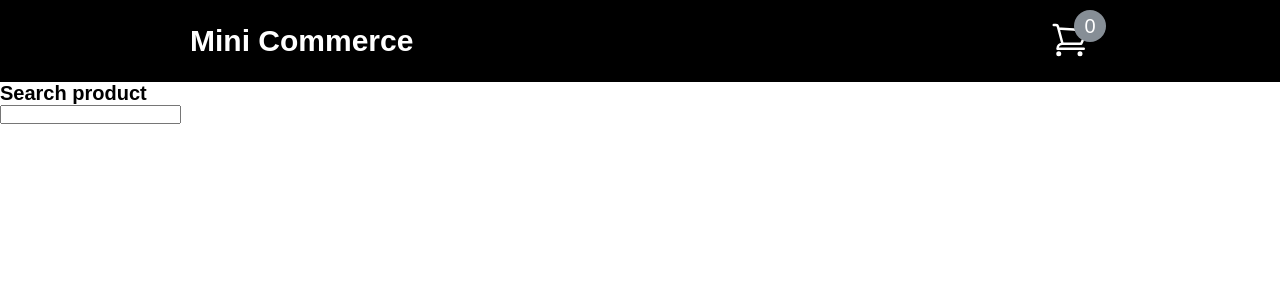
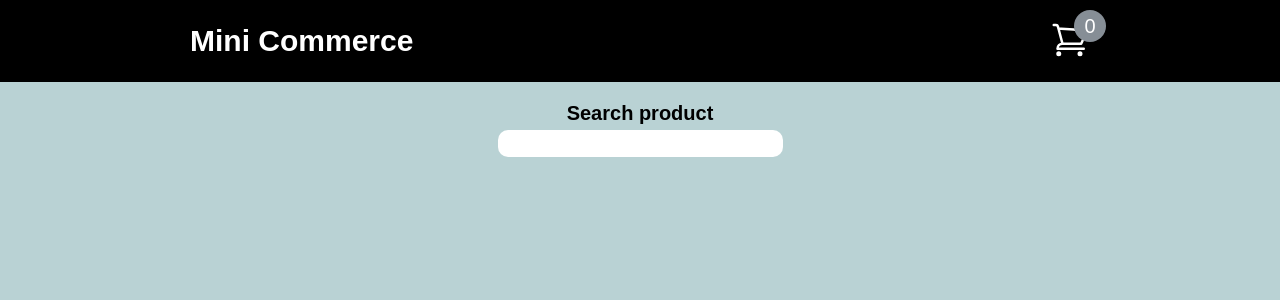
Before and after one commit to jovanlekic12/mini-commerce-react, a React (Vite) app: page / in a window 1280 px wide. Shown: the top 300 px of the page. Built offline with nearby package versions, Linux system fonts and the light colour scheme.

Commit message:
add style

```diff
--- a/src/App.css
+++ b/src/App.css
@@ -6,6 +6,10 @@
 
 html {
   font-size: 62.5%;
+}
+
+body {
+  background-color: rgb(185, 210, 212);
 }
 
 .title,
@@ -53,3 +57,23 @@ nav {
   width: 3.2rem;
   font-size: 2rem;
 }
+
+.search__bar {
+  display: flex;
+  flex-direction: column;
+  align-items: center;
+  margin-top: 2rem;
+  gap: 0.5rem;
+}
+
+.search__bar h1 {
+  font-weight: 600;
+}
+
+.search__bar__input {
+  font-size: 2rem;
+  border-radius: 1rem;
+  padding: 0.2rem 1rem;
+  border: 0;
+  outline: 0;
+}
--- a/src/components/SearchBar.jsx
+++ b/src/components/SearchBar.jsx
@@ -2,7 +2,7 @@ function SearchBar() {
   return (
     <div className="search__bar">
       <h1>Search product</h1>
-      <input type="text" />
+      <input type="text" className="search__bar__input" />
     </div>
   );
 }
```
